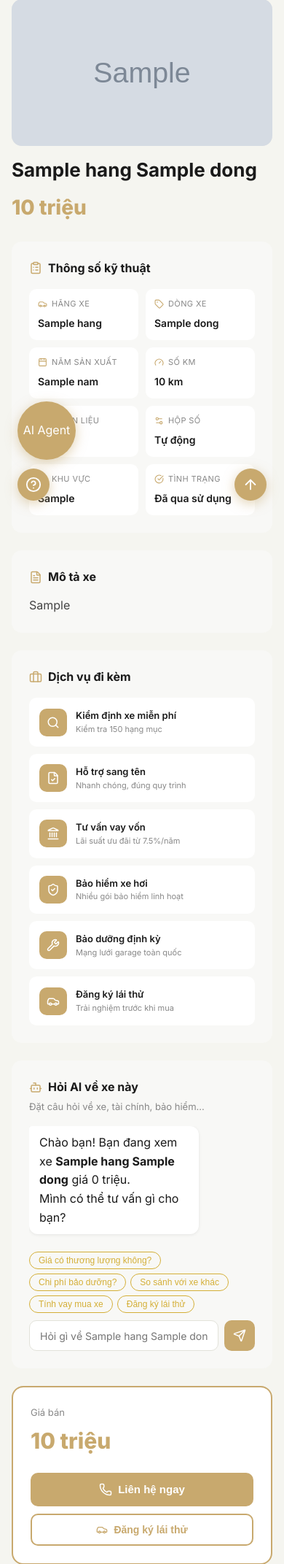
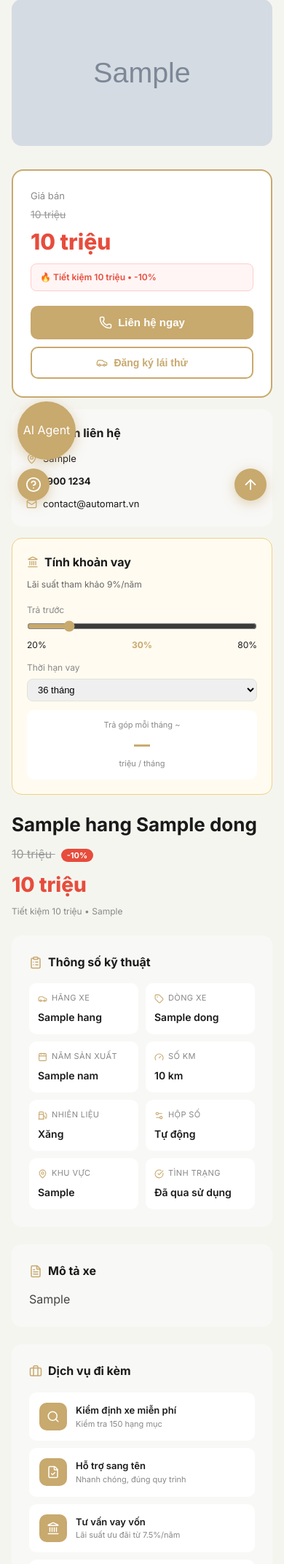
Before and after one commit to NguyenVanBang-2005/AutoMart, a Python web app: template app/templates/car_details.html in a window 390 px wide. Shown: the part 130-2273 px from the top of the page at 73% size. Run offline with Jinja, Linux system fonts and the light colour scheme; the template is opened without the code that fills it: most values are stand-ins (such as "Sample title", 1, 10 or a date in 2020); grey boxes marked "Sample" are stand-in pictures; some libraries are stand-ins or nearby versions.

Commit message:
fix responsive car_detail and lien_he

```diff
--- a/app/static/css/car_detail.css
+++ b/app/static/css/car_detail.css
@@ -1,6 +1,10 @@
 /* ================================================
    CAR_DETAIL.CSS — AutoMart (mobile-first)
-   Chỉ xử lý responsive, không đụng logic JS
+   3 direct children của grid: cd-images | cd-right | cd-left
+   cd-right = flex column chứa cd-price-box + cd-sidebar
+
+   Mobile order : images(1) → right(2) → left(3)
+   Desktop      : 2 cột, images+left cột trái, right cột phải sticky
    ================================================ */
 
 .cd-section { padding: 24px 16px !important; }
@@ -14,16 +18,41 @@
 }
 .cd-breadcrumb a { color: var(--accent-primary); text-decoration: none; }
 
-/* ══════════════════
-   GRID CHÍNH
-   Mobile: 1 cột
-   Desktop: 2 cột
-   ══════════════════ */
+/* ══════════════════════════════════════════════
+   GRID CHÍNH — mobile: 1 cột, 3 children
+   ══════════════════════════════════════════════ */
 .cd-main-grid {
   display: grid;
   grid-template-columns: 1fr;
-  gap: 24px;
+  gap: 20px;
   align-items: start;
+}
+
+/* Mobile order */
+.cd-images { order: 1; }
+.cd-right  { order: 2; }
+.cd-left   { order: 3; }
+
+/* ── Cột phải: price-box + sidebar xếp dọc ── */
+.cd-right {
+  display: flex;
+  flex-direction: column;
+  gap: 16px;
+}
+
+/* ── Style box giá ── */
+.cd-price-box {
+  background: #fff;
+  border: 2px solid var(--accent-primary);
+  border-radius: 16px;
+  padding: 24px;
+}
+
+/* ── Sidebar stack dọc ── */
+.cd-sidebar {
+  display: flex;
+  flex-direction: column;
+  gap: 16px;
 }
 
 /* ── Ảnh chính ── */
@@ -42,7 +71,7 @@
 .cd-thumbs {
   display: flex; gap: 8px;
   overflow-x: auto; padding-bottom: 4px;
-  margin-bottom: 16px;
+  margin-bottom: 4px;
   scrollbar-width: none;
 }
 .cd-thumbs::-webkit-scrollbar { display: none; }
@@ -69,28 +98,35 @@
   gap: 10px;
 }
 
-/* ── Sidebar: mobile hiển thị trước form ── */
-.cd-sidebar {
-  display: flex;
-  flex-direction: column;
-  gap: 16px;
-}
-
 /* ══════════════════
-   RESPONSIVE
+   640px
    ══════════════════ */
-
 @media (min-width: 640px) {
   .cd-section { padding: 28px 24px !important; }
   .cd-services-grid { grid-template-columns: 1fr 1fr; }
   .cd-thumbs img { width: 80px; height: 58px; }
 }
 
+/* ══════════════════════════════════════════════
+   960px — Desktop 2 cột
+   grid-template-areas:
+     "images  right"
+     "left    right"
+   cd-right span 2 rows → không có khoảng trắng
+   ══════════════════════════════════════════════ */
 @media (min-width: 960px) {
   .cd-section { padding: 32px 24px !important; }
+
   .cd-main-grid {
     grid-template-columns: 1fr 360px;
+    grid-template-areas:
+      "images right"
+      "left   right";
     gap: 32px;
+    align-items: start;
   }
-  .cd-sidebar { position: sticky; top: 80px; }
+
+  .cd-images { order: 1; grid-area: images; }
+  .cd-right  { order: 2; grid-area: right; position: sticky; top: 80px; }
+  .cd-left   { order: 3; grid-area: left; }
 }
--- a/app/static/style.css
+++ b/app/static/style.css
@@ -606,6 +606,18 @@
   color: #888880; font-size: 14px;
 }
 
+/* Lien He */
+.lh-grid {
+  display: grid;
+  grid-template-columns: 1fr;
+  gap: 24px;
+  max-width: 960px;
+  margin: 0 auto;
+}
+@media (min-width: 640px) {
+  .lh-grid { grid-template-columns: 1fr 1fr; gap: 40px; }
+}
+
 /* ── Dashboard responsive ── */
 @media (max-width: 768px) {
   .dashboard-wrapper { padding: 20px 16px; }
--- a/app/templates/car_details.html
+++ b/app/templates/car_details.html
@@ -19,12 +19,11 @@
       <span>{{ car.hang }} {{ car.dong }}</span>
     </div>
 
-    <!-- Grid chính — class để CSS responsive control -->
+    <!-- Grid chính — 3 direct children: cd-images | cd-right | cd-left -->
     <div class="cd-main-grid">
 
-      <!-- CỘT TRÁI -->
-      <div>
-        <!-- Ảnh chính -->
+      <!-- ① ẢNH -->
+      <div class="cd-images">
         <div class="cd-main-image-wrap">
           {% if images %}
             <img id="mainImage" src="{{ images[0].url }}" alt="{{ car.hang }} {{ car.dong }}">
@@ -40,8 +39,6 @@
             </div>
           {% endif %}
         </div>
-
-        <!-- Thumbnail strip -->
         {% if images|length > 1 %}
         <div class="cd-thumbs">
           {% for img in images %}
@@ -53,12 +50,129 @@
           {% endfor %}
         </div>
         {% endif %}
+      </div><!-- /cd-images -->
 
-        <!-- Tên + giá -->
+      <!-- ② CỘT PHẢI: price-box + sidebar gộp, span 2 rows trên desktop -->
+      <div class="cd-right">
+
+        <!-- Box giá & CTA -->
+        <div class="cd-price-box">
+          <div style="font-size:13px;color:#888;margin-bottom:4px;">Giá bán</div>
+          {% if uu_dai %}
+          <div style="font-size:14px;color:#999;text-decoration:line-through;margin-bottom:2px;">
+            {{ "{:,}".format(car.gia) }} triệu
+          </div>
+          <div style="font-size:30px;font-weight:800;color:#e74c3c;margin-bottom:6px;">
+            {{ "{:,}".format(gia_hien_thi) }} triệu
+          </div>
+          <div style="background:#fff5f5;border:1px solid #fcc;border-radius:8px;
+            padding:8px 12px;font-size:12px;color:#e74c3c;font-weight:600;margin-bottom:20px;">
+            🔥 Tiết kiệm {{ "{:,}".format(car.gia - gia_hien_thi) }} triệu • -{{ uu_dai.phan_tram_giam|int }}%
+          </div>
+          {% else %}
+          <div style="font-size:30px;font-weight:800;color:var(--accent-primary);margin-bottom:20px;">
+            {{ "{:,}".format(car.gia) }} triệu
+          </div>
+          {% endif %}
+          <button onclick="window.location.href='/lien-he'"
+            style="width:100%;padding:14px;background:var(--accent-primary);color:#fff;border:none;border-radius:10px;font-size:15px;font-weight:700;cursor:pointer;margin-bottom:10px;display:flex;align-items:center;justify-content:center;gap:8px;">
+            <i data-lucide="phone" style="width:18px;height:18px;"></i>
+            Liên hệ ngay
+          </button>
+          <button onclick="window.location.href='/dich-vu'"
+            style="width:100%;padding:12px;background:transparent;color:var(--accent-primary);border:2px solid var(--accent-primary);border-radius:10px;font-size:14px;font-weight:600;cursor:pointer;display:flex;align-items:center;justify-content:center;gap:8px;">
+            <i data-lucide="car" style="width:16px;height:16px;"></i>
+            Đăng ký lái thử
+          </button>
+        </div><!-- /cd-price-box -->
+
+        <!-- Sidebar phụ -->
+        <div class="cd-sidebar">
+
+          <!-- Thông tin liên hệ -->
+          <div style="background:#f8f8f6;border-radius:14px;padding:20px;">
+            <div style="font-weight:700;margin-bottom:12px;">Thông tin liên hệ</div>
+            <div style="display:flex;flex-direction:column;gap:10px;font-size:13px;">
+              <div style="display:flex;align-items:center;gap:8px;">
+                <i data-lucide="map-pin" style="width:15px;height:15px;color:var(--accent-primary);flex-shrink:0;"></i>
+                {{ car.khu_vuc or 'Việt Nam' }}
+              </div>
+              <div style="display:flex;align-items:center;gap:8px;">
+                <i data-lucide="phone" style="width:15px;height:15px;color:var(--accent-primary);flex-shrink:0;"></i>
+                <strong>1900 1234</strong>
+              </div>
+              <div style="display:flex;align-items:center;gap:8px;">
+                <i data-lucide="mail" style="width:15px;height:15px;color:var(--accent-primary);flex-shrink:0;"></i>
+                contact@automart.vn
+              </div>
+            </div>
+          </div>
+
+          <!-- Tính khoản vay -->
+          <div style="background:#fffbf0;border:1px solid #f0d080;border-radius:14px;padding:20px;">
+            <div style="font-weight:700;margin-bottom:8px;display:flex;align-items:center;gap:8px;">
+              <i data-lucide="landmark" style="width:16px;height:16px;color:var(--accent-primary);"></i>
+              Tính khoản vay
+            </div>
+            <div style="font-size:12px;color:#666;margin-bottom:12px;">Lãi suất tham khảo 9%/năm</div>
+            <div style="margin-bottom:8px;">
+              <label style="font-size:12px;color:#888;">Trả trước</label>
+              <input id="downPaymentPct" type="range" min="20" max="80" value="30"
+                oninput="calcLoan()" style="width:100%;accent-color:var(--accent-primary);">
+              <div style="display:flex;justify-content:space-between;font-size:12px;">
+                <span>20%</span>
+                <span id="downPctLabel" style="font-weight:700;color:var(--accent-primary);">30%</span>
+                <span>80%</span>
+              </div>
+            </div>
+            <div style="margin-bottom:12px;">
+              <label style="font-size:12px;color:#888;">Thời hạn vay</label>
+              <select id="loanTerm" onchange="calcLoan()"
+                style="width:100%;padding:6px 10px;border:1px solid #e2e2da;border-radius:8px;font-size:13px;margin-top:4px;">
+                <option value="12">12 tháng</option>
+                <option value="24">24 tháng</option>
+                <option value="36" selected>36 tháng</option>
+                <option value="48">48 tháng</option>
+                <option value="60">60 tháng</option>
+              </select>
+            </div>
+            <div style="background:#fff;border-radius:10px;padding:12px;text-align:center;">
+              <div style="font-size:11px;color:#888;">Trả góp mỗi tháng ~</div>
+              <div id="monthlyPayment" style="font-size:22px;font-weight:800;color:var(--accent-primary);">—</div>
+              <div style="font-size:11px;color:#888;">triệu / tháng</div>
+            </div>
+          </div>
+
+        </div><!-- /cd-sidebar -->
+
+      </div><!-- /cd-right -->
+
+      <!-- ③ NỘI DUNG TRÁI: tên, thông số, mô tả, dịch vụ, AI -->
+      <div class="cd-left">
+
+        <!-- Tên + giá inline -->
         <h1 style="font-size:26px;font-weight:700;margin-bottom:8px;">{{ car.hang }} {{ car.dong }}</h1>
+        {% if uu_dai %}
+        <div style="margin-bottom:6px;">
+          <span style="font-size:16px;color:#999;text-decoration:line-through;">
+            {{ "{:,}".format(car.gia) }} triệu
+          </span>
+          <span style="background:#e74c3c;color:#fff;font-size:11px;font-weight:700;
+            padding:2px 8px;border-radius:20px;margin-left:8px;">
+            -{{ uu_dai.phan_tram_giam|int }}%
+          </span>
+        </div>
+        <div style="font-size:28px;font-weight:800;color:#e74c3c;margin-bottom:4px;">
+          {{ "{:,}".format(gia_hien_thi) }} triệu
+        </div>
+        <div style="font-size:12px;color:#888;margin-bottom:24px;">
+          Tiết kiệm {{ "{:,}".format(car.gia - gia_hien_thi) }} triệu • {{ uu_dai.mo_ta or "Ưu đãi tháng này" }}
+        </div>
+        {% else %}
         <div style="font-size:28px;font-weight:800;color:var(--accent-primary);margin-bottom:24px;">
           {{ "{:,}".format(car.gia) }} triệu
         </div>
+        {% endif %}
 
         <!-- Thông số kỹ thuật -->
         <div style="background:#f8f8f6;border-radius:14px;padding:24px;margin-bottom:24px;">
@@ -153,89 +267,14 @@
             </button>
           </div>
         </div>
-      </div>
 
-      <!-- CỘT PHẢI -->
-      <div class="cd-sidebar">
+      </div><!-- /cd-left -->
 
-        <!-- Giá & CTA -->
-        <div style="background:#fff;border:2px solid var(--accent-primary);border-radius:16px;padding:24px;">
-          <div style="font-size:13px;color:#888;margin-bottom:4px;">Giá bán</div>
-          <div style="font-size:30px;font-weight:800;color:var(--accent-primary);margin-bottom:20px;">
-            {{ "{:,}".format(car.gia) }} triệu
-          </div>
-          <button onclick="window.location.href='/lien-he'"
-            style="width:100%;padding:14px;background:var(--accent-primary);color:#fff;border:none;border-radius:10px;font-size:15px;font-weight:700;cursor:pointer;margin-bottom:10px;display:flex;align-items:center;justify-content:center;gap:8px;">
-            <i data-lucide="phone" style="width:18px;height:18px;"></i>
-            Liên hệ ngay
-          </button>
-          <button onclick="window.location.href='/dich-vu'"
-            style="width:100%;padding:12px;background:transparent;color:var(--accent-primary);border:2px solid var(--accent-primary);border-radius:10px;font-size:14px;font-weight:600;cursor:pointer;display:flex;align-items:center;justify-content:center;gap:8px;">
-            <i data-lucide="car" style="width:16px;height:16px;"></i>
-            Đăng ký lái thử
-          </button>
-        </div>
-
-        <!-- Thông tin liên hệ -->
-        <div style="background:#f8f8f6;border-radius:14px;padding:20px;">
-          <div style="font-weight:700;margin-bottom:12px;">Thông tin liên hệ</div>
-          <div style="display:flex;flex-direction:column;gap:10px;font-size:13px;">
-            <div style="display:flex;align-items:center;gap:8px;">
-              <i data-lucide="map-pin" style="width:15px;height:15px;color:var(--accent-primary);flex-shrink:0;"></i>
-              {{ car.khu_vuc or 'Việt Nam' }}
-            </div>
-            <div style="display:flex;align-items:center;gap:8px;">
-              <i data-lucide="phone" style="width:15px;height:15px;color:var(--accent-primary);flex-shrink:0;"></i>
-              <strong>1900 1234</strong>
-            </div>
-            <div style="display:flex;align-items:center;gap:8px;">
-              <i data-lucide="mail" style="width:15px;height:15px;color:var(--accent-primary);flex-shrink:0;"></i>
-              contact@automart.vn
-            </div>
-          </div>
-        </div>
-
-        <!-- Tính khoản vay -->
-        <div style="background:#fffbf0;border:1px solid #f0d080;border-radius:14px;padding:20px;">
-          <div style="font-weight:700;margin-bottom:8px;display:flex;align-items:center;gap:8px;">
-            <i data-lucide="landmark" style="width:16px;height:16px;color:var(--accent-primary);"></i>
-            Tính khoản vay
-          </div>
-          <div style="font-size:12px;color:#666;margin-bottom:12px;">Lãi suất tham khảo 9%/năm</div>
-          <div style="margin-bottom:8px;">
-            <label style="font-size:12px;color:#888;">Trả trước</label>
-            <input id="downPaymentPct" type="range" min="20" max="80" value="30"
-              oninput="calcLoan()" style="width:100%;accent-color:var(--accent-primary);">
-            <div style="display:flex;justify-content:space-between;font-size:12px;">
-              <span>20%</span>
-              <span id="downPctLabel" style="font-weight:700;color:var(--accent-primary);">30%</span>
-              <span>80%</span>
-            </div>
-          </div>
-          <div style="margin-bottom:12px;">
-            <label style="font-size:12px;color:#888;">Thời hạn vay</label>
-            <select id="loanTerm" onchange="calcLoan()"
-              style="width:100%;padding:6px 10px;border:1px solid #e2e2da;border-radius:8px;font-size:13px;margin-top:4px;">
-              <option value="12">12 tháng</option>
-              <option value="24">24 tháng</option>
-              <option value="36" selected>36 tháng</option>
-              <option value="48">48 tháng</option>
-              <option value="60">60 tháng</option>
-            </select>
-          </div>
-          <div style="background:#fff;border-radius:10px;padding:12px;text-align:center;">
-            <div style="font-size:11px;color:#888;">Trả góp mỗi tháng ~</div>
-            <div id="monthlyPayment" style="font-size:22px;font-weight:800;color:var(--accent-primary);">—</div>
-            <div style="font-size:11px;color:#888;">triệu / tháng</div>
-          </div>
-        </div>
-
-      </div><!-- /cd-sidebar -->
     </div><!-- /cd-main-grid -->
   </div>
 </section>
 
-<div id="carData" data-price="{{ car.gia }}" data-name="{{ car.hang }} {{ car.dong }}" style="display:none;"></div>
+<div id="carData" data-price="{{ gia_hien_thi }}" data-name="{{ car.hang }} {{ car.dong }}" style="display:none;"></div>
 
 <script src="/static/js/car_detail.js"></script>
 <script>lucide.createIcons();</script>
--- a/app/templates/lien_he.html
+++ b/app/templates/lien_he.html
@@ -10,7 +10,7 @@
       <p class="section-subtitle">Chúng tôi luôn sẵn sàng hỗ trợ bạn</p>
     </div>
 
-    <div style="display:grid; grid-template-columns:1fr 1fr; gap:40px; max-width:960px; margin:0 auto;">
+    <div class="lh-grid">
 
       <!-- Thông tin liên hệ -->
       <div>
```
